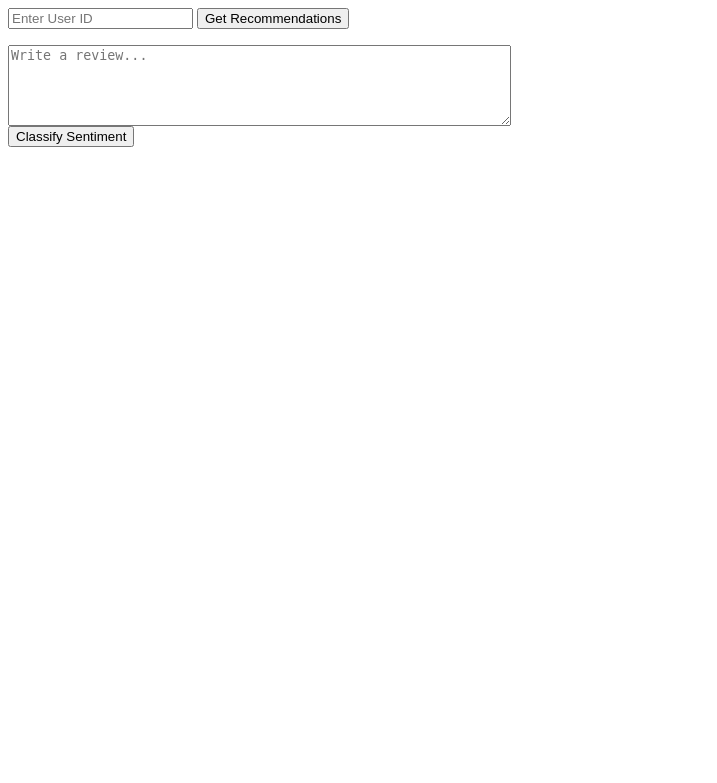
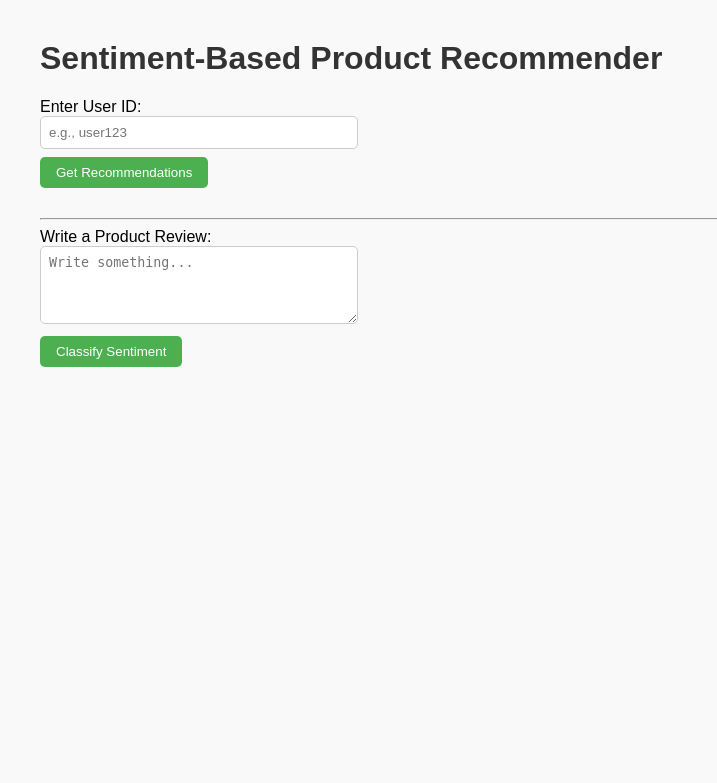
Before and after one commit to manjirijog/SentimentBasedProductRecommendationSystem, a Flask app: page / in a window 1280 px wide. Shown: the top 783 px of the page, without its empty margins (0-717 px from the left). Run offline with Flask 3, Linux system fonts and the light colour scheme; parts of the project's set-up code (start-up, migrations or seed data) failed here and were passed over.

Commit message:
Add files via upload

```diff
--- a/templates/index.html
+++ b/templates/index.html
@@ -1,32 +1,102 @@
-<!-- Form to get recommendations by User ID -->
+<!DOCTYPE html>
+<html lang="en">
+<head>
+    <meta charset="UTF-8">
+    <title>Sentiment-Based Product Recommender</title>
+    <style>
+        body { font-family: Arial, sans-serif; margin: 40px; background-color: #f9f9f9; }
+        h1 { color: #333; }
+        form { margin-bottom: 30px; }
+        input[type="text"], textarea {
+            padding: 8px;
+            width: 300px;
+            border: 1px solid #ccc;
+            border-radius: 5px;
+        }
+        input[type="submit"] {
+            padding: 8px 16px;
+            margin-top: 8px;
+            background-color: #4CAF50;
+            border: none;
+            color: white;
+            border-radius: 5px;
+            cursor: pointer;
+        }
+        table {
+            width: 80%;
+            border-collapse: collapse;
+            margin-top: 30px;
+        }
+        table, th, td {
+            border: 1px solid #ccc;
+        }
+        th, td {
+            padding: 10px;
+            text-align: center;
+        }
+        th {
+            background-color: #f2f2f2;
+        }
+        .error { color: red; }
+        .success { color: green; }
+    </style>
+</head>
+<body>
+
+    <h1>Sentiment-Based Product Recommender</h1>
+
+    <!-- Form to get recommendations by user -->
     <form method="post" action="/predict">
-    <input type="text" name="user_input" placeholder="Enter User ID">
+        <label>Enter User ID:</label><br>
+        <input type="text" name="user_input" placeholder="e.g., user123"><br>
         <input type="submit" value="Get Recommendations">
     </form>
 
-<!-- Show product recommendations -->
-{% if column_names %}
+    {% if user %}
         <h3>Recommendations for {{ user }}</h3>
-    <table border="1">
-        <tr>{% for col in column_names %}<th>{{ col }}</th>{% endfor %}</tr>
+    {% endif %}
+
+    {% if message %}
+        <p class="error">{{ message }}</p>
+    {% endif %}
+
+    {% if column_names|length > 0 and row_data|length > 0 %}
+        <table>
+            <thead>
+                <tr>
+                    {% for col in column_names %}
+                        <th>{{ col }}</th>
+                    {% endfor %}
+                </tr>
+            </thead>
+            <tbody>
                 {% for row in row_data %}
-            <tr>{% for item in row %}<td>{{ item }}</td>{% endfor %}</tr>
+                    <tr>
+                        {% for item in row %}
+                            <td>{{ item }}</td>
                         {% endfor %}
+                    </tr>
+                {% endfor %}
+            </tbody>
         </table>
     {% endif %}
+    <hr>
 
-<!-- Form to classify sentiment of free-form review -->
+    <!-- Form to classify review sentiment -->
     <form method="post" action="/predictSentiment">
-    <textarea name="reviewText" rows="5" cols="60" placeholder="Write a review..."></textarea><br>
+        <label>Write a Product Review:</label><br>
+        <textarea name="reviewText" rows="4" cols="50" placeholder="Write something..."></textarea><br>
         <input type="submit" value="Classify Sentiment">
     </form>
 
-<!-- Show sentiment result -->
-{% if sentiment %}
-    <h3>Review Sentiment: {{ sentiment }}</h3>
+    {% if review_text %}
+        <h4>Your Review:</h4>
+        <p>{{ review_text }}</p>
     {% endif %}
 
-<!-- Error messages -->
-{% if message %}
-    <p style="color:red;">{{ message }}</p>
+    {% if sentiment %}
+        <h4>Predicted Sentiment: <span class="success">{{ sentiment }}</span></h4>
     {% endif %}
+
+</body>
+</html>
```
Lines whose indentation alone changed are shown as unchanged.
